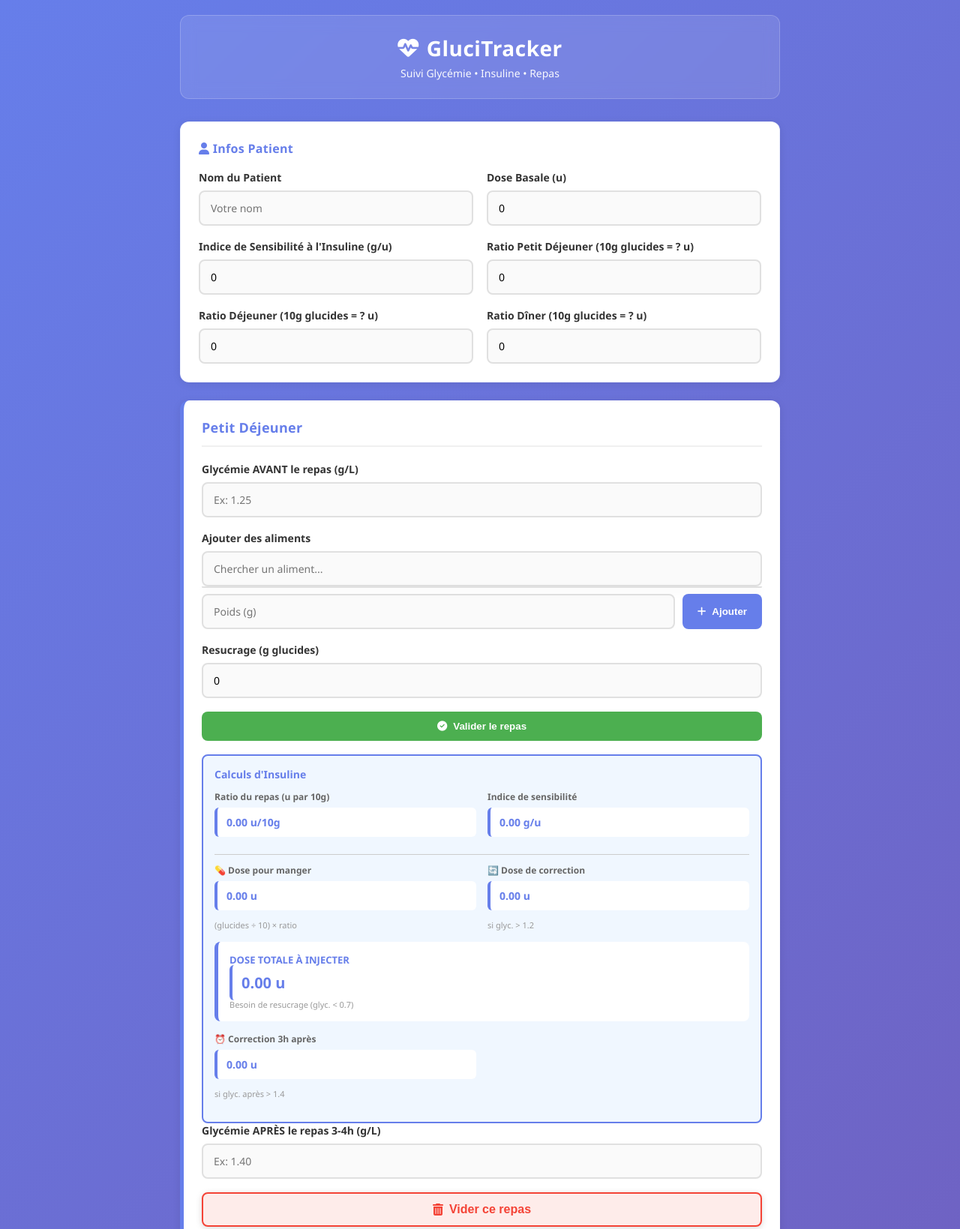
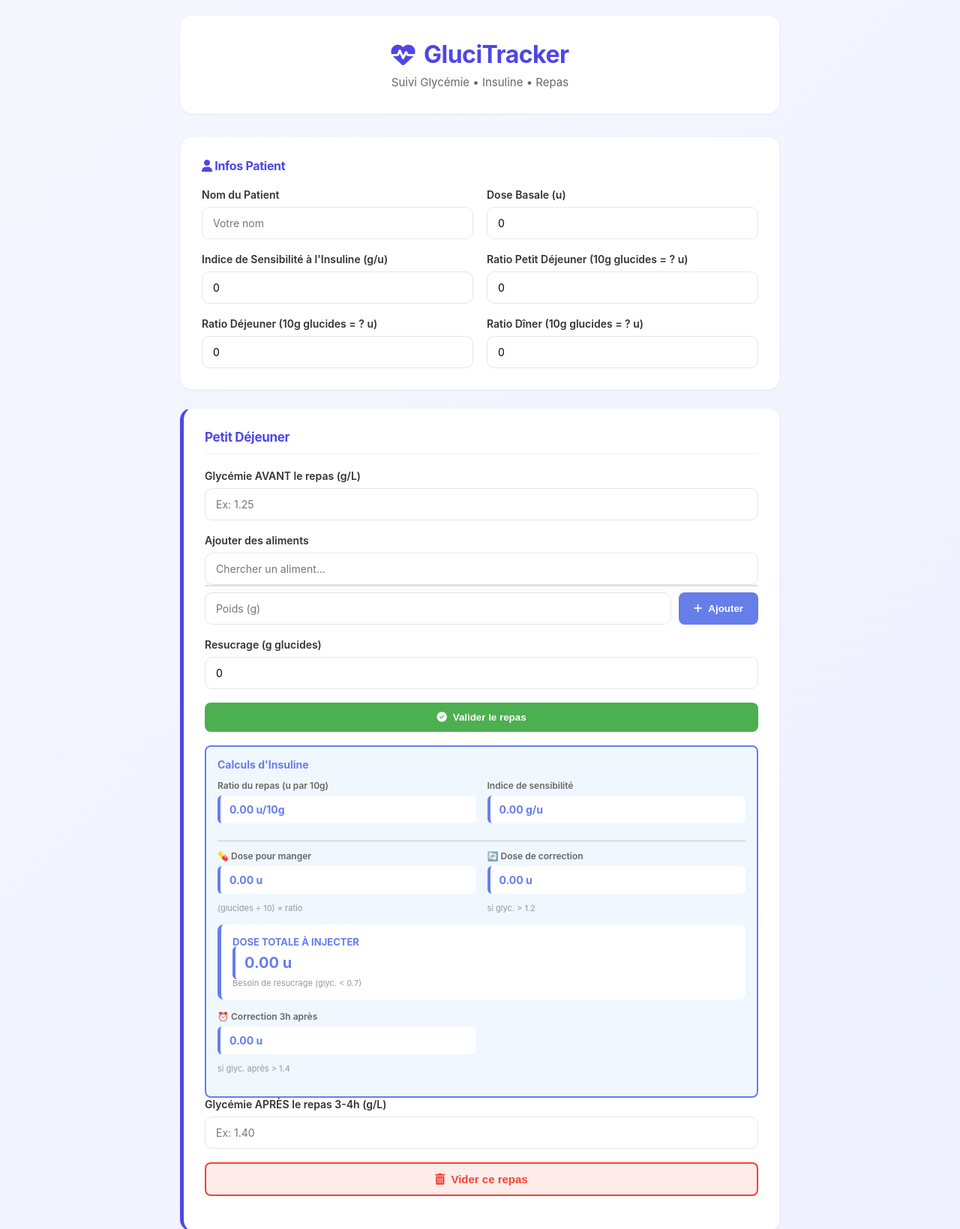
Before and after one commit to DandaneRida/glucitracker-web, a website: page index.html in a window 1280 px wide. Shown: the top 1639 px of the page at 75% size. Drawn offline with nearby package versions, Linux system fonts and the light colour scheme.

Commit message:
Style: modern design overhaul - new color palette, improved typography, better UI components

```diff
--- a/index.html
+++ b/index.html
@@ -14,8 +14,8 @@
         }
 
         body {
-            font-family: 'Segoe UI', Tahoma, Geneva, Verdana, sans-serif;
-            background: linear-gradient(135deg, #667eea 0%, #764ba2 100%);
+            font-family: -apple-system, BlinkMacSystemFont, 'Segoe UI', Roboto, 'Helvetica Neue', Arial, sans-serif;
+            background: linear-gradient(135deg, #f5f7ff 0%, #e8ebff 100%);
             min-height: 100vh;
             padding: 20px;
         }
@@ -27,30 +27,31 @@
 
         header {
             text-align: center;
-            color: white;
+            color: #1F2937;
             margin-bottom: 30px;
-            background: rgba(255, 255, 255, 0.1);
-            padding: 24px 20px;
-            border-radius: 12px;
-            backdrop-filter: blur(10px);
-            border: 1px solid rgba(255, 255, 255, 0.2);
+            background: white;
+            padding: 32px 24px;
+            border-radius: 16px;
+            box-shadow: 0 1px 3px rgba(0, 0, 0, 0.05);
+            border: 1px solid rgba(99, 102, 241, 0.08);
         }
 
         header h1 {
-            font-size: 28px;
-            margin-bottom: 5px;
+            font-size: 32px;
+            margin-bottom: 8px;
             display: flex;
             align-items: center;
             justify-content: center;
-            gap: 10px;
+            gap: 12px;
             font-weight: 700;
-            letter-spacing: 0.5px;
+            letter-spacing: -0.5px;
+            color: #4F46E5;
         }
 
         header p {
-            font-size: 14px;
-            opacity: 0.95;
-            font-weight: 300;
+            font-size: 15px;
+            opacity: 0.7;
+            font-weight: 400;
         }
 
         #loading-indicator {
@@ -78,12 +79,13 @@
         }
 
         .alert {
-            padding: 15px 20px;
-            border-radius: 8px;
+            padding: 14px 18px;
+            border-radius: 10px;
             margin-bottom: 10px;
-            animation: slideIn 0.3s ease-in;
+            animation: slideIn 0.3s ease;
             font-weight: 500;
-            box-shadow: 0 4px 12px rgba(0, 0, 0, 0.15);
+            font-size: 14px;
+            box-shadow: 0 4px 12px rgba(0, 0, 0, 0.1);
         }
 
         @keyframes slideIn {
@@ -98,30 +100,32 @@
         }
 
         .alert.success {
-            background: #4caf50;
-            color: white;
+            background: #DCFCE7;
+            color: #166534;
+            border: 1px solid #86EFAC;
         }
 
         .alert.error {
-            background: #f44336;
-            color: white;
+            background: #FEE2E2;
+            color: #991B1B;
+            border: 1px solid #FECACA;
         }
 
         .patient-info-block {
             background: white;
-            border-radius: 12px;
-            padding: 24px;
+            border-radius: 16px;
+            padding: 28px;
             margin-bottom: 24px;
-            box-shadow: 0 2px 12px rgba(0, 0, 0, 0.08);
-            border: 1px solid rgba(102, 126, 234, 0.1);
+            box-shadow: 0 1px 3px rgba(0, 0, 0, 0.05);
+            border: 1px solid rgba(99, 102, 241, 0.08);
         }
 
         .patient-info-block h3 {
-            color: #667eea;
-            margin-bottom: 18px;
+            color: #4F46E5;
+            margin-bottom: 20px;
             font-size: 16px;
             font-weight: 700;
-            letter-spacing: 0.3px;
+            letter-spacing: -0.3px;
         }
 
         .patient-info-grid {
@@ -141,21 +145,19 @@
         .patient-info-grid input {
             width: 100%;
             padding: 12px 14px;
-            border: 2px solid #e0e0e0;
-            border-radius: 8px;
+            border: 1px solid #E5E7EB;
+            border-radius: 10px;
             font-size: 14px;
             font-family: inherit;
-            transition: all 0.3s ease;
-            background: #fafafa;
+            transition: all 0.2s ease;
+            background: white;
         }
 
         .patient-info-grid input:focus {
             outline: none;
-            border-color: #667eea;
+            border-color: #4F46E5;
             background: white;
-            box-shadow: 0 0 0 3px rgba(102, 126, 234, 0.1);
-        }
-            background: #f9f9ff;
+            box-shadow: 0 0 0 3px rgba(79, 70, 229, 0.08);
         }
 
         #meals-container {
@@ -167,25 +169,26 @@
 
         .meal-block {
             background: white;
-            border-radius: 12px;
-            padding: 24px;
-            box-shadow: 0 2px 12px rgba(0, 0, 0, 0.08);
-            border-left: 5px solid #667eea;
+            border-radius: 16px;
+            padding: 28px;
+            box-shadow: 0 1px 3px rgba(0, 0, 0, 0.05);
+            border: 1px solid rgba(99, 102, 241, 0.08);
+            border-left: 5px solid #4F46E5;
             transition: all 0.3s ease;
         }
 
         .meal-block:hover {
-            box-shadow: 0 4px 20px rgba(102, 126, 234, 0.15);
+            box-shadow: 0 4px 12px rgba(79, 70, 229, 0.1);
         }
 
         .meal-block-title {
-            font-size: 18px;
+            font-size: 17px;
             font-weight: 700;
-            color: #667eea;
+            color: #4F46E5;
             margin-bottom: 20px;
             padding-bottom: 12px;
-            border-bottom: 2px solid #f0f0f0;
-            letter-spacing: 0.3px;
+            border-bottom: 1px solid #F3F4F6;
+            letter-spacing: -0.3px;
         }
 
         .meal-section {
@@ -203,19 +206,19 @@
         .meal-input {
             width: 100%;
             padding: 12px 14px;
-            border: 2px solid #e0e0e0;
-            border-radius: 8px;
+            border: 1px solid #E5E7EB;
+            border-radius: 10px;
             font-size: 14px;
             font-family: inherit;
-            transition: all 0.3s ease;
-            background: #fafafa;
+            transition: all 0.2s ease;
+            background: white;
         }
 
         .meal-input:focus {
             outline: none;
-            border-color: #667eea;
+            border-color: #4F46E5;
             background: white;
-            box-shadow: 0 0 0 3px rgba(102, 126, 234, 0.1);
+            box-shadow: 0 0 0 3px rgba(79, 70, 229, 0.08);
         }
             border-radius: 8px;
             font-size: 14px;
@@ -433,62 +436,63 @@
 
         .btn-primary, .btn-secondary, .btn-danger {
             flex: 1;
-            min-width: 150px;
-            padding: 14px 16px;
+            min-width: 140px;
+            padding: 12px 16px;
             border: none;
-            border-radius: 8px;
+            border-radius: 10px;
             cursor: pointer;
             font-weight: 600;
-            font-size: 16px;
-            transition: all 0.3s ease;
+            font-size: 15px;
+            transition: all 0.2s ease;
             display: flex;
             align-items: center;
             justify-content: center;
             gap: 8px;
-            box-shadow: 0 2px 8px rgba(0, 0, 0, 0.15);
+            box-shadow: 0 1px 2px rgba(0, 0, 0, 0.05);
         }
 
         .btn-primary {
-            background: white;
-            color: #667eea;
-            font-weight: 700;
+            background: #4F46E5;
+            color: white;
+            font-weight: 600;
         }
 
         .btn-primary:hover {
-            transform: translateY(-3px);
-            box-shadow: 0 6px 20px rgba(102, 126, 234, 0.35);
+            background: #4338CA;
+            transform: translateY(-1px);
+            box-shadow: 0 4px 12px rgba(79, 70, 229, 0.3);
         }
 
         .btn-secondary {
-            background: rgba(255, 255, 255, 0.2);
-            color: white;
-            backdrop-filter: blur(10px);
-            border: 1px solid rgba(255, 255, 255, 0.3);
+            background: white;
+            color: #4F46E5;
+            border: 1px solid #E5E7EB;
         }
 
         .btn-secondary:hover {
-            background: rgba(255, 255, 255, 0.3);
-            border-color: rgba(255, 255, 255, 0.5);
+            background: #F9FAFB;
+            border-color: #4F46E5;
+            box-shadow: 0 2px 8px rgba(79, 70, 229, 0.1);
         }
 
         .btn-danger {
-            background: rgba(244, 67, 54, 0.85);
+            background: #EF4444;
             color: white;
-            border: 1px solid rgba(244, 67, 54, 0.5);
+            border: none;
         }
 
         .btn-danger:hover {
-            background: rgba(244, 67, 54, 1);
-            transform: translateY(-3px);
-            box-shadow: 0 6px 20px rgba(244, 67, 54, 0.35);
+            background: #DC2626;
+            transform: translateY(-1px);
+            box-shadow: 0 4px 12px rgba(239, 68, 68, 0.3);
         }
 
         footer {
             text-align: center;
-            color: rgba(255, 255, 255, 0.8);
-            font-size: 12px;
-            margin-top: 30px;
-            padding: 20px;
+            color: #6B7280;
+            font-size: 13px;
+            margin-top: 40px;
+            padding: 24px;
         }
 
         @media (max-width: 600px) {
```
